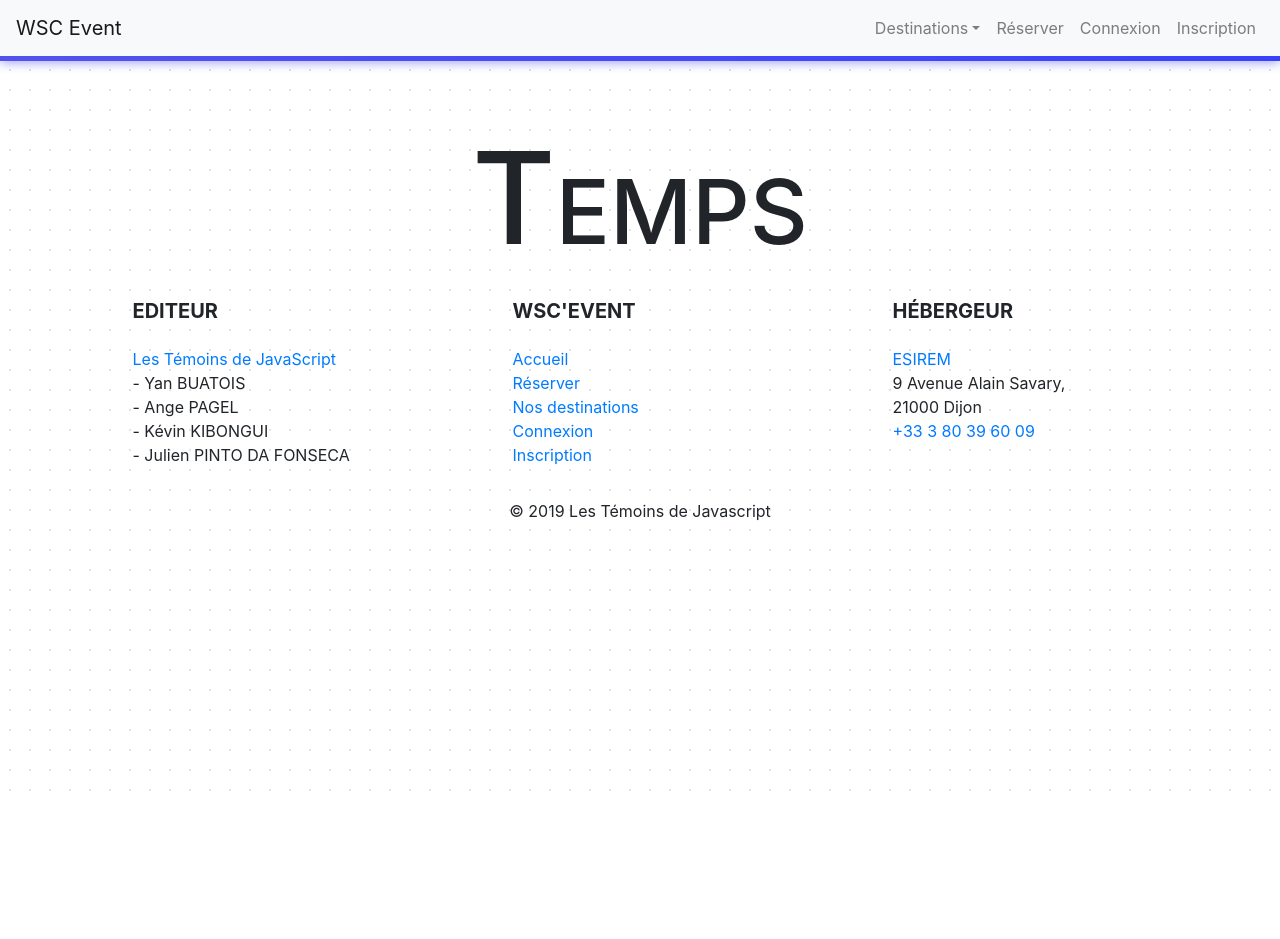
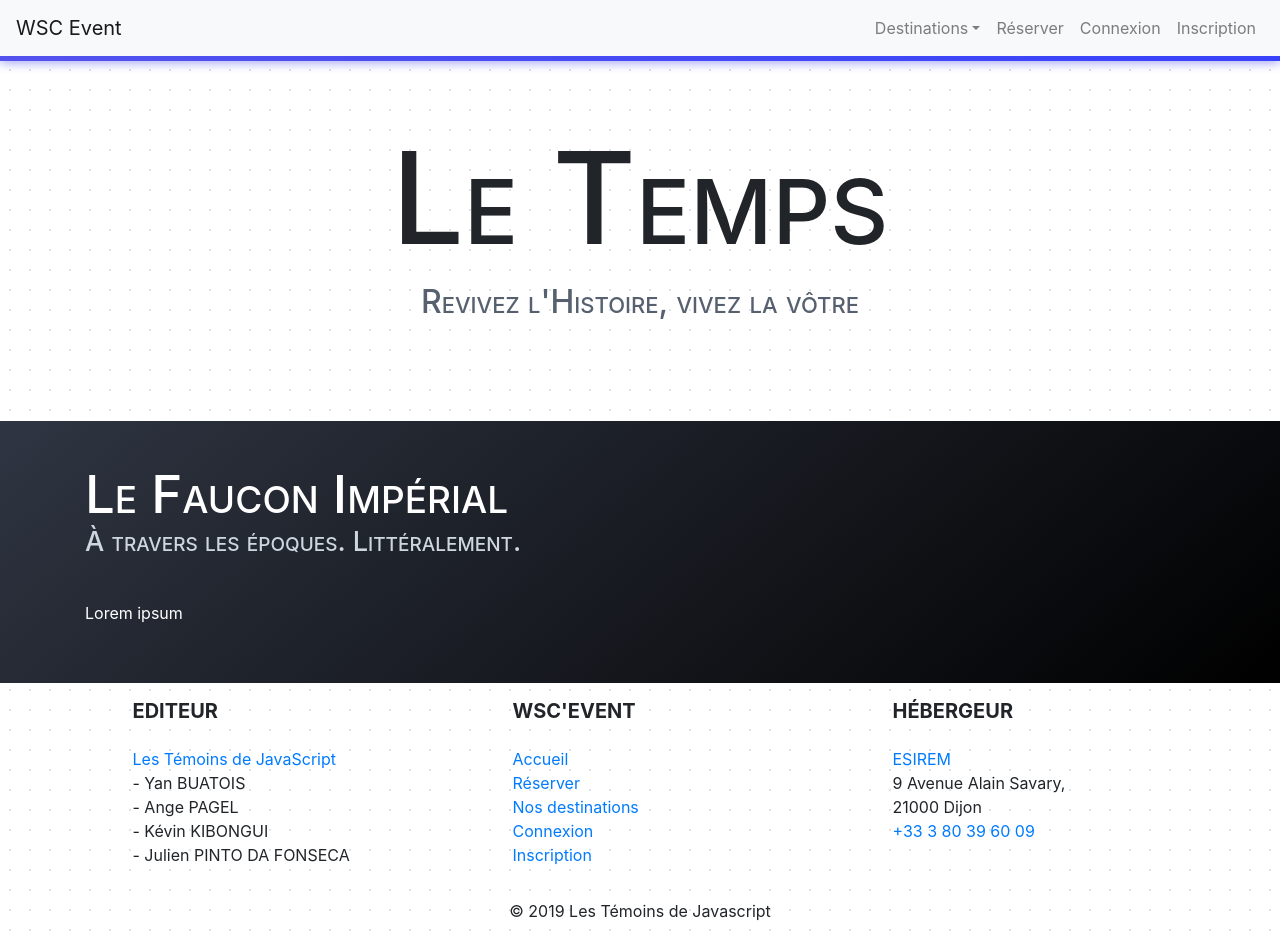
Before and after one commit to SkydeFR/TMP, a React (Create React App) app: page /~temoins/temps in a window 1280 px wide. Before the commit the page ends 800 px from the top, so only its background shows below. Built offline with nearby package versions, Linux system fonts and the light colour scheme.

Commit message:
Mise à jour des pages Temps et Espace

```diff
--- a/src/App.scss
+++ b/src/App.scss
@@ -38,6 +38,24 @@ $city-lights: #dfe4ea;
 $twinkle-blue: #ced6e0;
 
 $black: #000000;
+
+
+
+.dark-theme {
+  background: $prestige-blue;
+  background: linear-gradient(140deg, $prestige-blue 0%, $black 100%);
+  color: $white;
+}
+
+.blue-theme {
+  background: $bright-greek;
+  background: linear-gradient(140deg, $saturated-sky 0%, $bright-greek 100%);
+  color: $white;
+}
+
+.dark-theme h3, .blue-theme h3 {
+  color: $twinkle-blue !important;
+}
 
 
 body {
@@ -99,31 +117,15 @@ nav.navbar {
   box-shadow: 0 0 11px $saturated-sky;
 }
 
-#faucon-imperial {
-  background: $prestige-blue;
-  background: linear-gradient(140deg, $prestige-blue 0%, $black 100%);
-  color: $white;
-}
+
 
 #temoignages {
   color: $prestige-blue;
 }
 
-#equipe {
-  background: $bright-greek;
-  background: linear-gradient(140deg, $saturated-sky 0%, $bright-greek 100%);
-  color: $white;
-}
 
-#faucon-imperial h3, #equipe h3 {
-  color: $twinkle-blue !important;
-}
 
-#connexion, #inscription {
-  background: $prestige-blue;
-  background: linear-gradient(140deg, $prestige-blue 0%, $black 100%);
-  color: $white;
-}
+
 
 .material-icons {
   vertical-align: bottom;
--- a/src/Components/Space/Space.js
+++ b/src/Components/Space/Space.js
@@ -1,13 +1,32 @@
 import React, { Component } from 'react';
+import { Container, Row, Col } from 'reactstrap';
 import './Space.css';
 
 class Space extends Component {
   render() {
     return (
       <div>
-        <h1>Espace</h1>
+        <h1>L'Espace</h1>
+        <h2 class="sous-titre">Croisières sur-mesure</h2>
+        <section id="espace-presentation" class="dark-theme">
+          <Container>
+            <Row>
+              <Col>
+                <h2>Le Mega Stardust 5210</h2>
+                <h3>Le Système Solaire à vol d'oiseau</h3>
+                <p>
+                  Lorem ipsum
+                </p>
+              </Col>
+              <Col>
+
+              </Col>
+            </Row>
+          </Container>
+        </section>
       </div>
     );
+
   }
 }
 
--- a/src/Components/Time/Time.js
+++ b/src/Components/Time/Time.js
@@ -1,11 +1,29 @@
 import React, { Component } from 'react';
+import { Container, Row, Col } from 'reactstrap';
 import './Time.css';
 
 class Time extends Component {
   render() {
     return (
       <div>
-        <h1>Temps</h1>
+        <h1>Le Temps</h1>
+        <h2 class="sous-titre">Revivez l'Histoire, vivez la vôtre</h2>
+        <section id="temps-presentation" class="dark-theme">
+          <Container>
+            <Row>
+              <Col>
+                <h2>Le Faucon Impérial</h2>
+                <h3>À travers les époques. Littéralement.</h3>
+                <p>
+                  Lorem ipsum
+                </p>
+              </Col>
+              <Col>
+
+              </Col>
+            </Row>
+          </Container>
+        </section>
       </div>
     );
   }
```
